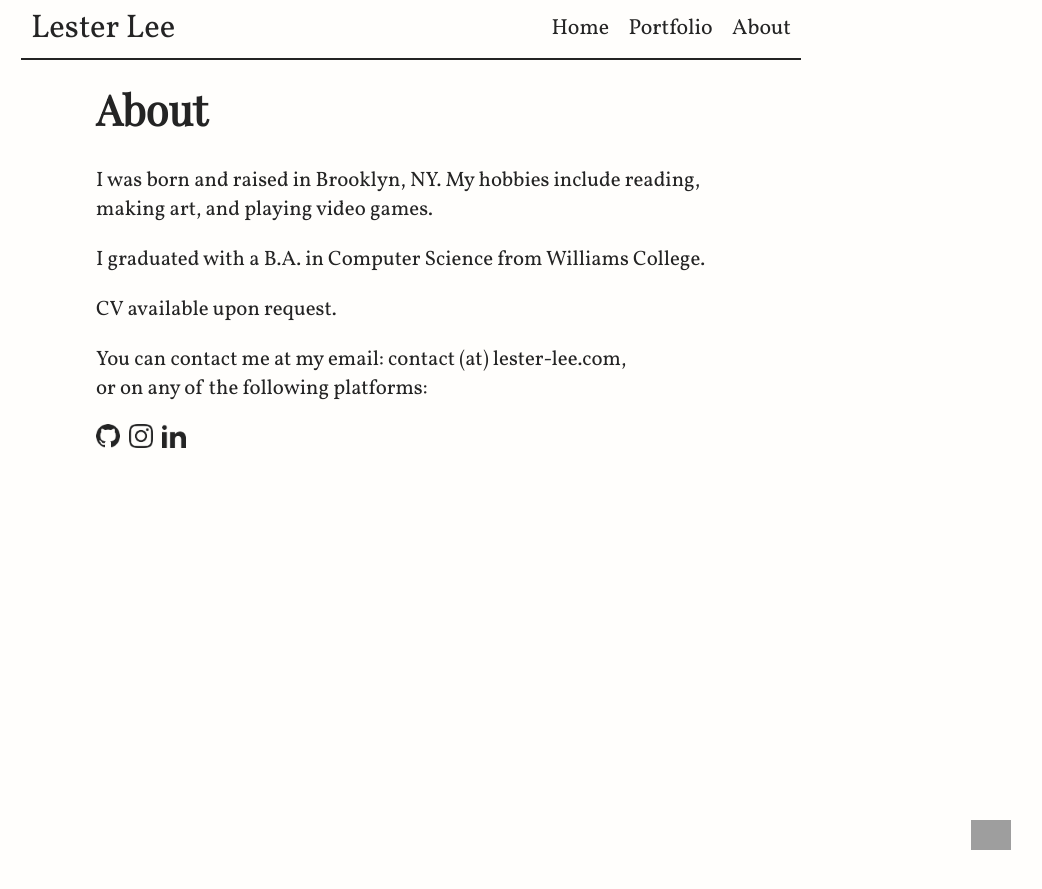
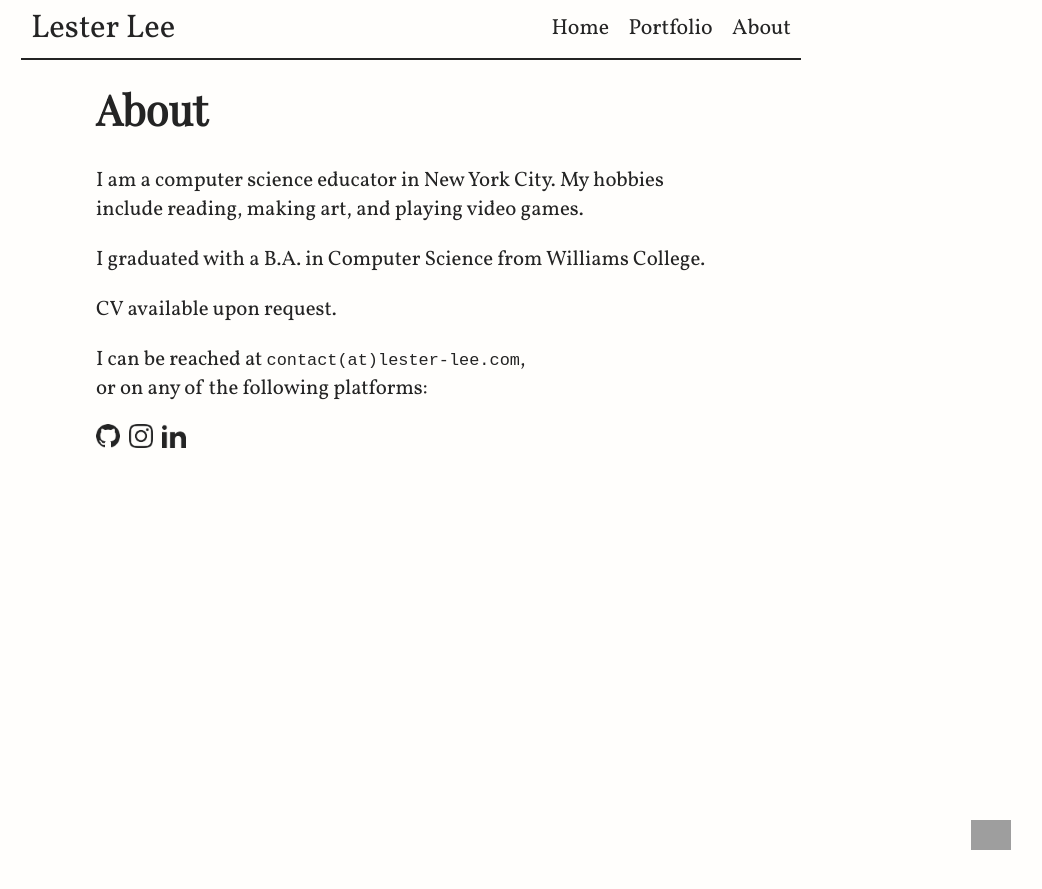
Before and after one commit to lester-lee/lester-lee.github.io, a Jekyll site: the page built from about.md, in a window 1280 px wide. Shown: the top 889 px of the page, without its empty margins (229-1271 px from the left). Built offline with Jekyll 4.4.1, drawn with Linux system fonts in a browser that asks for light colours; grey boxes are pictures that could not be loaded.

Commit message:
Small update to about me

```diff
--- a/about.md
+++ b/about.md
@@ -3,12 +3,12 @@ layout: default
 title: About
 ---
 # About
-I was born and raised in Brooklyn, NY. My hobbies include reading, making art, and playing video games.
+I am a computer science educator in New York City. My hobbies include reading, making art, and playing video games.
 
 I graduated with a B.A. in Computer Science from Williams College.
 
 CV available upon request.
 
-You can contact me at my email: contact (at) lester-lee.com, \\
+I can be reached at `contact(at)lester-lee.com`, \\
 or on any of the following platforms:
 {% include social.html %}
```
